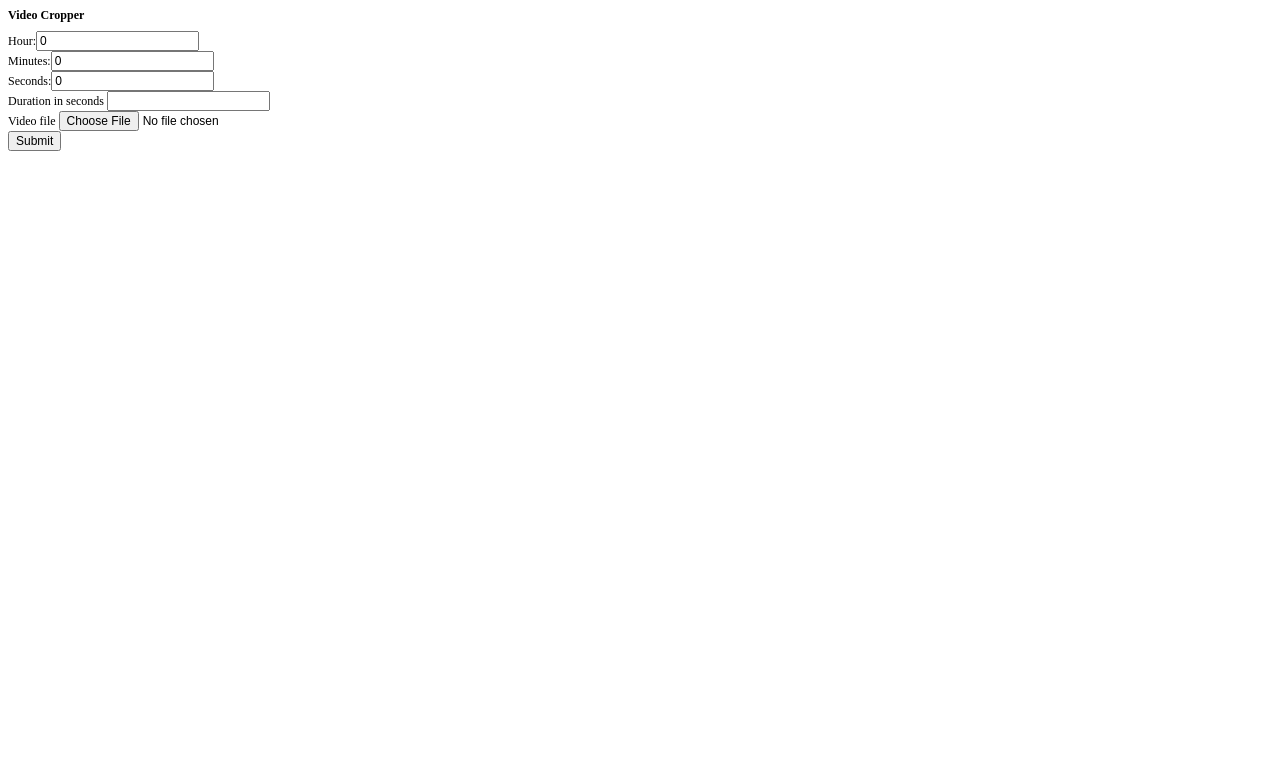
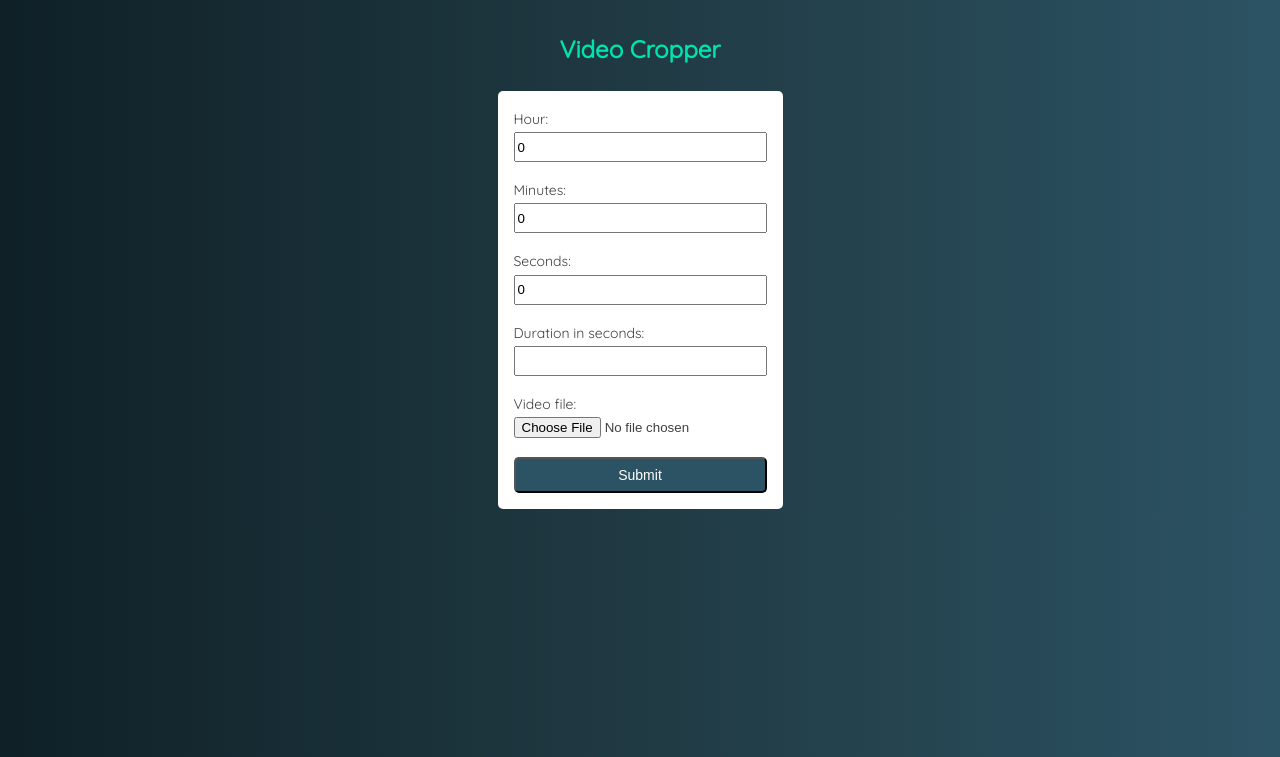
Before and after one commit to gutsyphilip/flask-video-cropper, a Flask app: page / in a window 1280 px wide. Shown: the top 757 px of the page. Run offline with Flask 2, Linux system fonts and the light colour scheme.

Commit message:
update: page styling

```diff
--- a/static/style.css
+++ b/static/style.css
@@ -1,3 +1,50 @@
-* {
-  font-size: 12px;
+/* Do not edit this code */
+
+body {
+  background: #0f2027;
+  background: -webkit-linear-gradient(to right, #0f2027, #203a43, #2c5364);
+  background: linear-gradient(to right, #0f2027, #203a43, #2c5364);
+  font-family: "Quicksand", sans-serif;
+  display: flex;
+  line-height: 1.8;
 }
+
+.video-form-wrapper {
+  color: rgb(0, 227, 173);
+  display: flex;
+  flex-direction: column;
+  justify-content: center;
+  align-items: center;
+  margin: auto;
+}
+
+.video-form {
+  background-color: #ffffff;
+  color: #404040;
+  padding: 0.5rem 1rem;
+  border-radius: 5px;
+  display: flex;
+  flex-direction: column;
+}
+
+.video-form > * {
+  margin: 0.5rem 0;
+  font-size: 14px;
+}
+
+.video-form > label {
+  display: flex;
+  flex-direction: column;
+}
+
+.video-form input {
+  min-height: 1.5rem;
+}
+
+.video-form button {
+  background-color: #2c5364;
+  border-radius: 5px;
+  padding: 0.5rem;
+  color: #ffffff;
+  cursor: pointer;
+}
--- a/templates/index.html
+++ b/templates/index.html
@@ -4,33 +4,46 @@
     <meta charset="UTF-8" />
     <title>Video Cropper</title>
     <link rel="stylesheet" href="/static/style.css" />
+    <link
+      href="https://fonts.googleapis.com/css?family=Quicksand"
+      rel="stylesheet"
+    />
   </head>
 
   <body>
+    <section class="video-form-wrapper">
       <h1 class="title">Video Cropper</h1>
       <form
-      class="input-form"
+        class="video-form"
         action="/crop"
         method="POST"
         enctype="multipart/form-data"
       >
-      <div class="start-time">
-        <label for="hour">Hour:</label
-        ><input type="number" id="hour" name="hour" value="0" /><br />
-        <label for="minutes">Minutes:</label
-        ><input type="number" id="minutes" name="minutes" value="0" /><br />
-        <label for="seconds">Seconds:</label
-        ><input type="number" id="seconds" name="seconds" value="0" /><br />
-      </div>
-      <div class="duration">
-        <label for="duration">Duration in seconds</label>
-        <input type="number" name="duration" id="duration" />
-      </div>
-      <div class="video-input">
-        <label for="video_file">Video file</label>
-        <input type="file" name="video_file" id="video_file" />
-      </div>
+        <label for="hour">
+          Hour:
+          <input type="number" id="hour" name="hour" value="0" />
+        </label>
+        <label for="minutes">
+          Minutes:
+          <input type="number" id="minutes" name="minutes" value="0"
+        /></label>
+        <label for="seconds">
+          Seconds:
+          <input type="number" id="seconds" name="seconds" value="0" />
+        </label>
+
+        <label for="duration">
+          Duration in seconds:
+          <input type="number" name="duration" id="duration" required />
+        </label>
+
+        <label for="video_file">
+          Video file:
+          <input type="file" name="video_file" id="video_file" required />
+        </label>
+
         <button class="submit-button" type="submit">Submit</button>
       </form>
+    </section>
   </body>
 </html>
```
Also changed, not shown: app.py (line endings or trailing spaces). Lines whose indentation alone changed are shown as unchanged.
